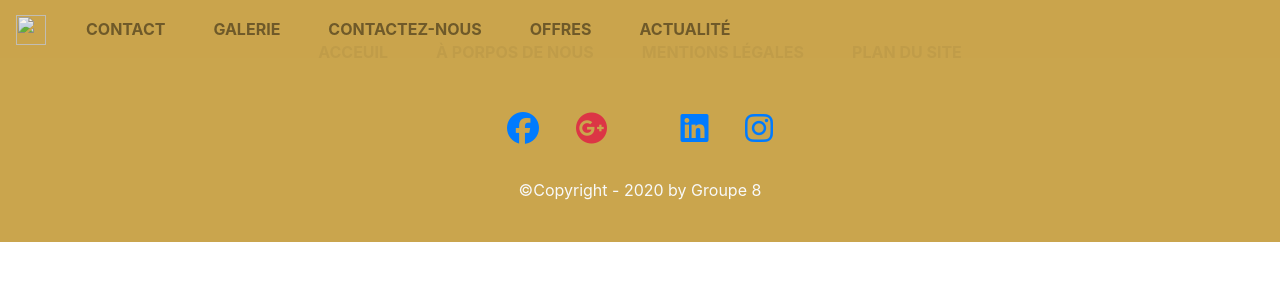
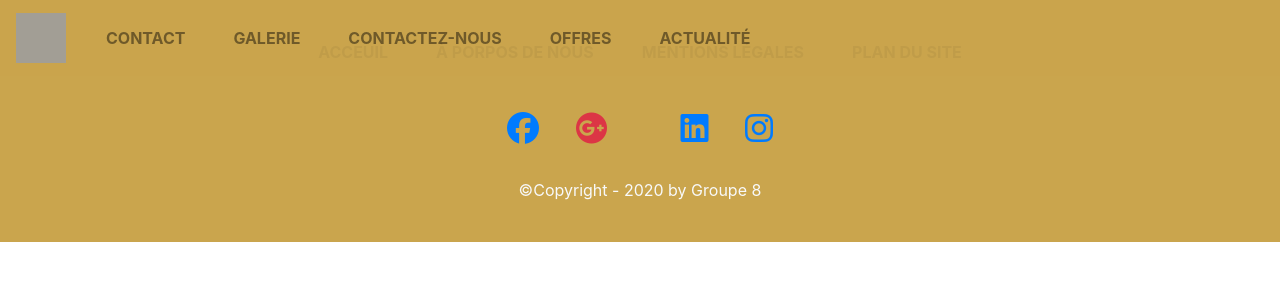
Before and after one commit to alexis-boyer/blog, a Symfony app: template templates/base.html.twig in a window 1280 px wide. Shown: the top 300 px of the page. Run offline with Twig, Linux system fonts and the light colour scheme; the template is opened without the code that fills it, so the values that code supplies are empty; some libraries are stand-ins or nearby versions; grey boxes are pictures that could not be loaded.

Commit message:
ajout image logo

```diff
--- a/templates/base.html.twig
+++ b/templates/base.html.twig
@@ -47,7 +47,7 @@
 <!-- BLOCK : navbar -->
 <nav class="navbar navbar-expand-lg navbar-light fixed-top" style="background-color: #CAA54D;opacity: 0.9;color: #534421;">
   <a class="navbar-brand" href="#">
-    <img src="" width="30" height="30" alt="">
+    <img src="{{asset('img/logo-maitreartisan.jpg')}}" width="50" height="50" alt="">
   </a>
   <ul class="navbar-nav mr-auto">
     <li class="nav-item">
```
